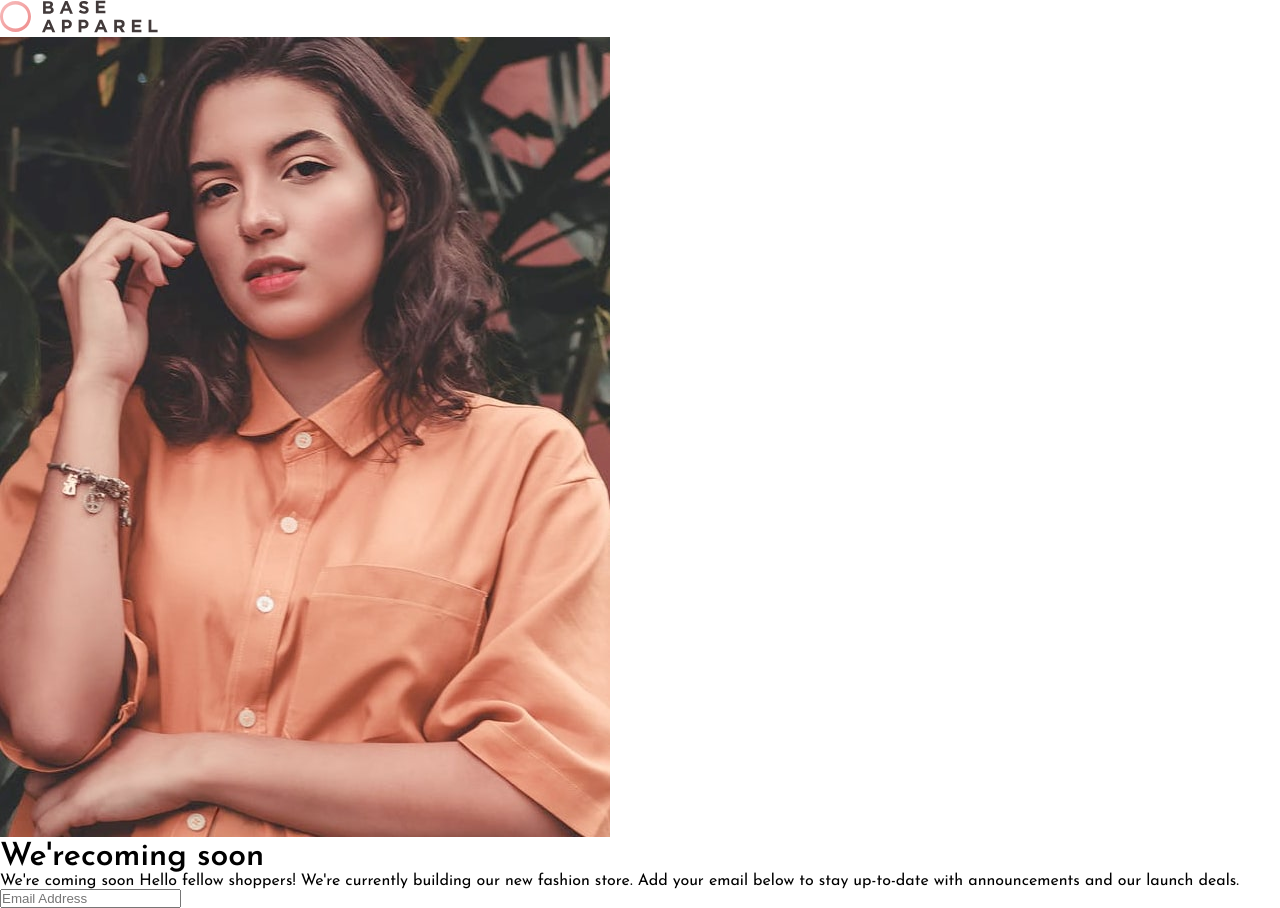
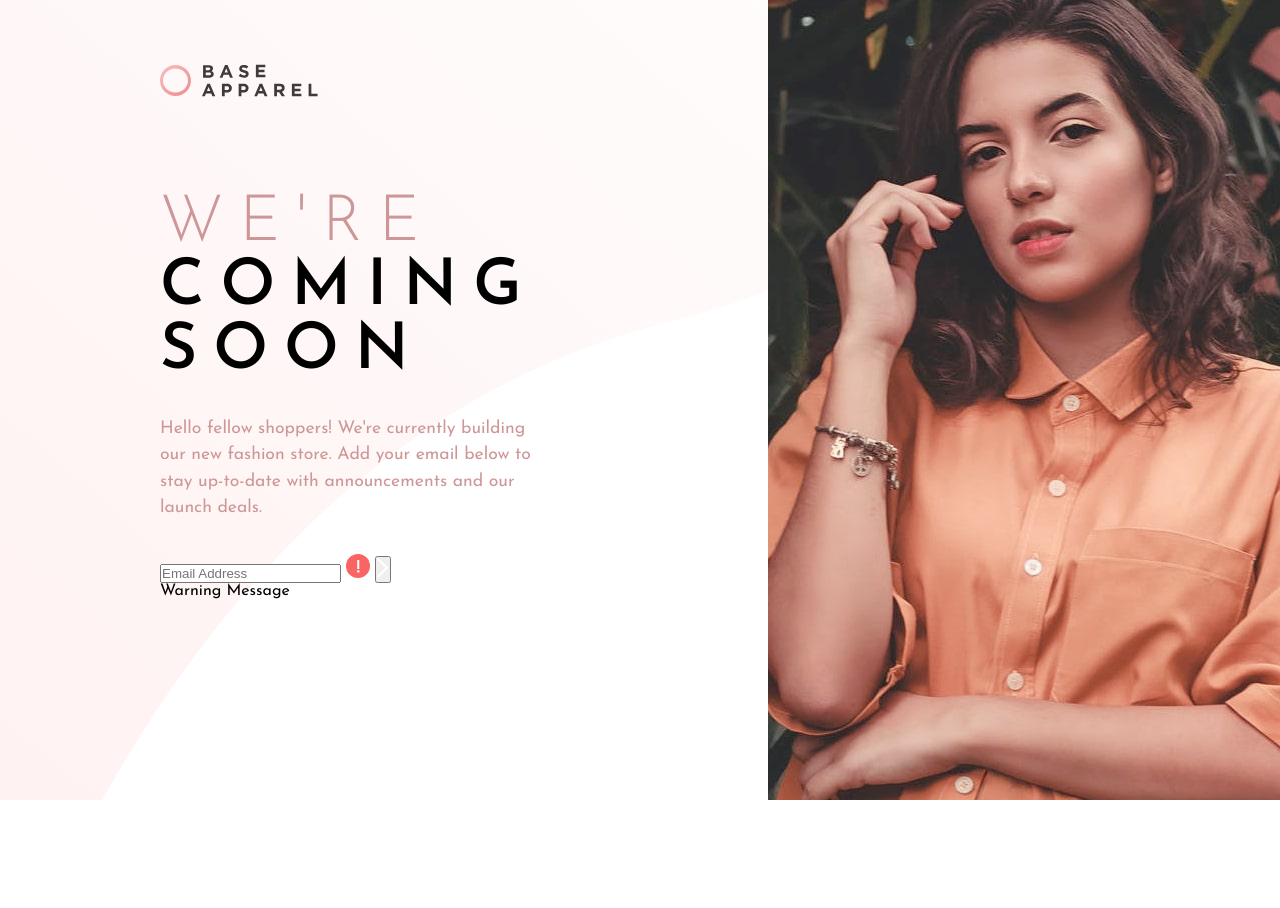
Before and after one commit to jCasia/Base-Apparel-Landing-Page, a plain HTML site: page index.html in a window 1280 px wide. After the commit the page ends 800 px from the top, so only its background shows below. Drawn offline with Linux system fonts and the light colour scheme.

Commit message:
Updated html/css, fixed the layout

```diff
--- a/index.html
+++ b/index.html
@@ -26,28 +26,41 @@
       <div class="logo-container">
         <img src="./images/logo.svg" alt="Base Apparel Logo" class="logo" />
       </div>
-      <div class="hero-img-container">
-        <img
-          src="./images/hero-desktop.jpg"
-          alt="Base Apparel model image"
-          class="hero-img"
-        />
-      </div>
+
+      <div class="hero-img-container"></div>
+
       <div class="main-content">
         <h1 class="main-content__heading">
-          <span class="main-content__first-word">We're</span>coming soon
+          <p class="main-content__first-word">we're</p>
+          <p class="main-content__second-word">coming</p>
+          <p class="main-content__third-word">soon</p>
         </h1>
         <p class="main-content__text">
-          We're coming soon Hello fellow shoppers! We're currently building our
-          new fashion store. Add your email below to stay up-to-date with
-          announcements and our launch deals.
+          Hello fellow shoppers! We're currently building our new fashion store.
+          Add your email below to stay up-to-date with announcements and our
+          launch deals.
         </p>
         <form action="GET" class="main-content__form">
-          <input
-            type="text"
-            class="main-content__form-text"
-            placeholder="Email Address"
-          />
+          <div class="input-content">
+            <input
+              type="text"
+              class="main-content__form-input"
+              placeholder="Email Address"
+            />
+            <img
+              src="./images/icon-error.svg"
+              alt="Error"
+              class="warning-img"
+            />
+            <button class="btn">
+              <img
+                src="./images/icon-arrow.svg"
+                alt="Arrow"
+                class="arrow-img"
+              />
+            </button>
+          </div>
+          <div class="warning">Warning Message</div>
         </form>
       </div>
     </main>
--- a/styles.css
+++ b/styles.css
@@ -13,12 +13,108 @@
   /* color-neutral */
   --color-dark-grayish-red: rgb(65, 58, 58);
   /* color-gradient */
-  --color-gradient-1: Linear, 135deg, from rgb(255, 255, 255),
-    to rgb(255, 245, 245);
-  --color-gradient-2: Linear, 135deg, from rgb(248, 191, 191),
-    to rgb(238, 140, 140);
+
+  --color-gradient-1: linear-gradient(
+    135deg,
+    rgb(255, 255, 255),
+    rgb(255, 245, 245)
+  );
+  --color-gradient-2: linear-gradient(
+    135deg,
+    rgb(248, 191, 191),
+    rgb(238, 140, 140)
+  );
 }
 
 body {
   font-family: "Josefin Sans", sans-serif;
+  background-image: url("./images/bg-pattern-desktop.svg");
+  background-repeat: no-repeat;
+  background-size: cover;
+  background-position: center;
 }
+
+.container {
+  min-width: 100vw;
+  min-height: 100vh;
+
+  display: grid;
+  grid-template-columns: 0.6fr 0.4fr;
+  grid-template-rows: 0.2fr 0.8fr;
+}
+.logo-container {
+  grid-column: 1/2;
+  grid-row: 1/2;
+
+  display: flex;
+  align-items: center;
+}
+
+.logo {
+  min-width: 25%;
+  padding-left: 10rem;
+}
+
+.hero-img-container {
+  background-image: url("./images/hero-desktop.jpg");
+  background-repeat: no-repeat;
+  background-size: cover;
+  width: 100%;
+  height: 100%;
+
+  grid-column: 2/3;
+  grid-row: 1/3;
+}
+
+/*MAIN CONTENT*/
+
+.main-content {
+  grid-column: 1/2;
+  grid-row: 2/3;
+
+  padding: 2rem 14rem 5rem 10rem;
+
+  display: flex;
+  flex-direction: column;
+  gap: 2rem;
+}
+
+.main-content__heading {
+  text-transform: uppercase;
+  font-weight: 600;
+  font-size: 4rem;
+  letter-spacing: 1rem;
+}
+
+.main-content__first-word {
+  font-weight: 300;
+  color: var(--color-desaturated-red);
+}
+.main-content__second-word {
+}
+.main-content__third-word {
+}
+
+.main-content__text {
+  font-size: 1.1rem;
+  color: var(--color-desaturated-red);
+  line-height: 1.5;
+}
+
+.main-content__form {
+}
+
+.main-content__form-input {
+}
+
+.warning-img {
+}
+
+.btn {
+}
+
+.arrow-img {
+}
+
+.warning {
+}
```
